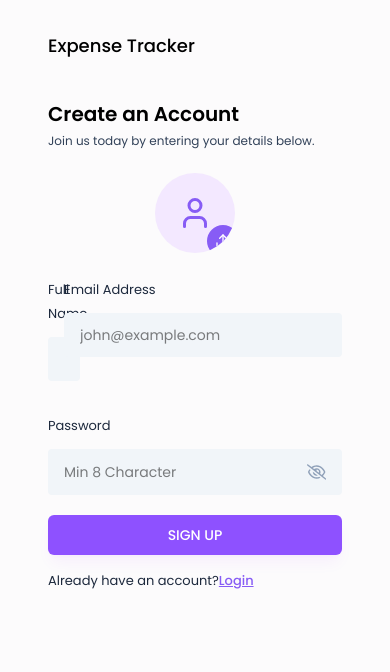
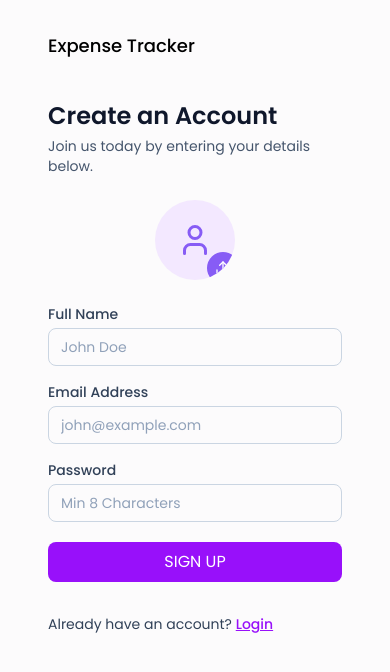
Before and after one commit to priyankverma7/Expense-Tracker, a React (Vite) app in the folder frontend/expense-tracker/: page /signUp in a window 390 px wide. Shown: the top 672 px of the page. Built offline with nearby package versions, Linux system fonts and the light colour scheme; a web font is replaced by a local one.

Commit message:
fix:responsive

```diff
--- a/frontend/expense-tracker/src/components/Inputs/Input.jsx
+++ b/frontend/expense-tracker/src/components/Inputs/Input.jsx
@@ -1,43 +1,49 @@
-import React, { useState } from 'react'
-import { FaRegEye ,FaRegEyeSlash} from "react-icons/fa6";
+import React, { useState } from "react";
+import { FaRegEye, FaRegEyeSlash } from "react-icons/fa6";
 
-const Input = ({value,onChange,placeholder,label,type}) => {
+const Input = ({ value, onChange, placeholder, label, type = "text" }) => {
   const [showPassword, setShowPassword] = useState(false);
-    const toggleShowPassword = () => {
-        setShowPassword(!showPassword);
-    };
+
+  const toggleShowPassword = () => setShowPassword(!showPassword);
+
   return (
-    <div>
-        <label className="text-[13px] text-slate-800">{label}</label>
+    <div className="w-full">
+      {/* Label */}
+      {label && (
+        <label className="block text-sm font-medium text-slate-700 mb-1">
+          {label}
+        </label>
+      )}
 
-        <div className="input-box">
+      {/* Input wrapper */}
+      <div className="flex items-center border border-slate-300 rounded-lg px-3 py-2 focus-within:ring-2 focus-within:ring-purple-500">
         <input
-            type={type == "password" ? showPassword ? "text" : "password" : type}
+          type={type === "password" ? (showPassword ? "text" : "password") : type}
           placeholder={placeholder}
-            className="w-full bg-transparent outline-none"
           value={value}
-            onChange={(e) => onChange(e)}
+          onChange={onChange}
+          className="flex-1 bg-transparent outline-none text-sm text-slate-900 placeholder:text-slate-400"
         />
+
+        {/* Password toggle */}
         {type === "password" && (
-                <>
-                {showPassword ? (
+          showPassword ? (
             <FaRegEye
-                    size={22}
-                    className="text-primary cursor-pointer"
-                    onClick={()=> toggleShowPassword()}
+              size={20}
+              className="text-purple-600 cursor-pointer ml-2"
+              onClick={toggleShowPassword}
             />
-                ):(
+          ) : (
             <FaRegEyeSlash
-                    size={22}
-                    className="text-slate-400 cursor-pointer"
-                    onClick={() => toggleShowPassword()}
+              size={20}
+              className="text-slate-400 cursor-pointer ml-2"
+              onClick={toggleShowPassword}
             />
-                )}
-                </>
+          )
         )}
       </div>
     </div>
-  )
-}
+  );
+};
 
-export default Input
+export default Input;
--- a/frontend/expense-tracker/src/pages/Auth/SignUp.jsx
+++ b/frontend/expense-tracker/src/pages/Auth/SignUp.jsx
@@ -1,56 +1,38 @@
-import React, { useState } from 'react';
+import React, { useState, useContext } from "react";
+import { useNavigate, Link } from "react-router-dom";
 import AuthLayout from "../../components/layouts/AuthLayout";
-import { useNavigate } from "react-router-dom";
 import Input from "../../components/Inputs/Input";
-import { Link } from "react-router-dom";
+import ProfilePhotoSelector from "../../components/Inputs/ProfilePhotoSelector";
+import axiosInstance from "../../utils/axiosInstances";
+import { API_PATHS } from "../../utils/apiPaths";
 import { validateEmail } from "../../utils/helper";
-import ProfilePhotoSelector from "../../components/Inputs/ProfilePhotoSelector";
-import axiosInstance from '../../utils/axiosInstances';
-import { API_PATHS } from '../../utils/apiPaths';
-import { useContext } from 'react';
-import { UserContext } from '../../context/UserContext';
-import uploadImage from '../../utils/uploadImage';
-
+import { UserContext } from "../../context/UserContext";
+import uploadImage from "../../utils/uploadImage";
 
 const SignUp = () => {
   const [profilePic, setProfilePic] = useState(null);
   const [fullName, setFullName] = useState("");
   const [email, setEmail] = useState("");
-  const [password,setPassword] = useState("");
-
-  const [error,setError] = useState(null);
+  const [password, setPassword] = useState("");
+  const [error, setError] = useState("");
 
   const { updateUser } = useContext(UserContext);
   const navigate = useNavigate();
-  //Hnadle Signup form submit
+
   const handleSignUp = async (e) => {
     e.preventDefault();
+    setError("");
 
-    let profileImageUrl ="";
+    if (!fullName) return setError("Please enter your name");
+    if (!validateEmail(email)) return setError("Please enter a valid email address.");
+    if (!password) return setError("Please enter a password");
 
-
-    if(!fullName){
-      setError("Please enter your name");
-      return;
-    }
-    if(!validateEmail(email)) {
-      setError("Please enter a valid email address.");
-      return;
-    }
-    if(!password){
-      setError("Please enter the password");
-      return;
-    }
-    setError("");
-    //SignUp API Call
     try {
-
-      //Upload image if present
-      if(profilePic) {
+      let profileImageUrl = "";
+      if (profilePic) {
         const imageUploadRes = await uploadImage(profilePic);
         profileImageUrl = imageUploadRes.imageUrl || "";
       }
-
 
       const response = await axiosInstance.post(API_PATHS.AUTH.REGISTER, {
         fullName,
@@ -58,76 +40,80 @@ const SignUp = () => {
         password,
         profileImageUrl,
       });
+
       const { token, user } = response.data;
 
-
-      if(token) {
+      if (token) {
         localStorage.setItem("token", token);
         updateUser(user);
         navigate("/dashboard");
       }
-    } catch (error) {
-      if(error.response && error.response.data.message) {
-        setError(error.response.data.message);
-      }else{
-        setError("Something went wrong. Please try again");
+    } catch (err) {
+      setError(err.response?.data?.message || "Something went wrong. Please try again.");
+    }
   };
-    }
 
-
-
-  };
   return (
     <AuthLayout>
-<div className="lg:w-[100%] h-auto md:h-full mt-10 md:mt-0 flex flex-col justify-center">
-  <h3 className="text-xl font-semibold text-black">Create an Account</h3>
-  <p className="text-xs text-slate-700 mt-[5px] mb-6">Join us today by entering your details below.</p>
-  <form onSubmit={handleSignUp}>
+      <div className="w-full max-w-lg mx-auto mt-10 flex flex-col justify-center">
+        {/* Heading */}
+        <h3 className="text-2xl font-semibold text-slate-900">Create an Account</h3>
+        <p className="text-sm text-slate-600 mt-1 mb-6">
+          Join us today by entering your details below.
+        </p>
 
+        {/* Form */}
+        <form onSubmit={handleSignUp} className="space-y-5">
+          {/* Profile Photo */}
           <ProfilePhotoSelector image={profilePic} setImage={setProfilePic} />
 
-
-    < div className="grid grid-cols-1 md:grid-cols-2 gap-4">
+          {/* Inputs Grid */}
+          <div className="grid grid-cols-1 md:grid-cols-2 gap-4">
             <Input
               value={fullName}
-      onChange={({target}) => setFullName(target.value)}
+              onChange={(e) => setFullName(e.target.value)}
               label="Full Name"
-      placeholder="john"
+              placeholder="John Doe"
               type="text"
             />
             <Input
               value={email}
-          onChange={({target}) => setEmail(target.value)}
+              onChange={(e) => setEmail(e.target.value)}
               label="Email Address"
               placeholder="john@example.com"
-          type="text"
+              type="email"
             />
-          <div className="col-span-2">
+            <div className="md:col-span-2">
               <Input
                 value={password}
-          onChange={({target}) => setPassword(target.value)}
+                onChange={(e) => setPassword(e.target.value)}
                 label="Password"
-          placeholder="Min 8 Character"
+                placeholder="Min 8 Characters"
                 type="password"
               />
             </div>
           </div>
 
-          {error && <p className=" text-red-500 text-xs pb-2.5">{error}</p>}
+          {/* Error */}
+          {error && <p className="text-red-500 text-sm">{error}</p>}
 
-          <button type="submit" className="btn-primary">
+          {/* Submit Button */}
+          <button
+            type="submit"
+            className="w-full bg-purple-600 text-white py-2 rounded-lg hover:bg-purple-700 transition-colors"
+          >
             SIGN UP
           </button>
 
-          <p className="text-[13px] text-slate-800 mt-3">
-            Already have an account?{""}
-            <Link className="font-medium text-primary underline" to="/login">
+          {/* Footer */}
+          <p className="text-sm text-slate-700 mt-3">
+            Already have an account?{" "}
+            <Link className="font-medium text-purple-600 underline" to="/login">
               Login
             </Link>
           </p>
         </form>
       </div>
-
     </AuthLayout>
   );
 };
```
Lines whose indentation alone changed are shown as unchanged.
